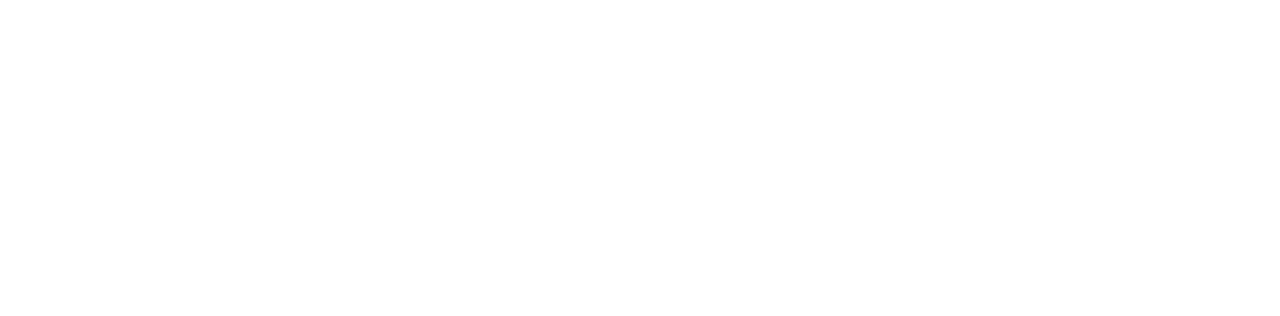
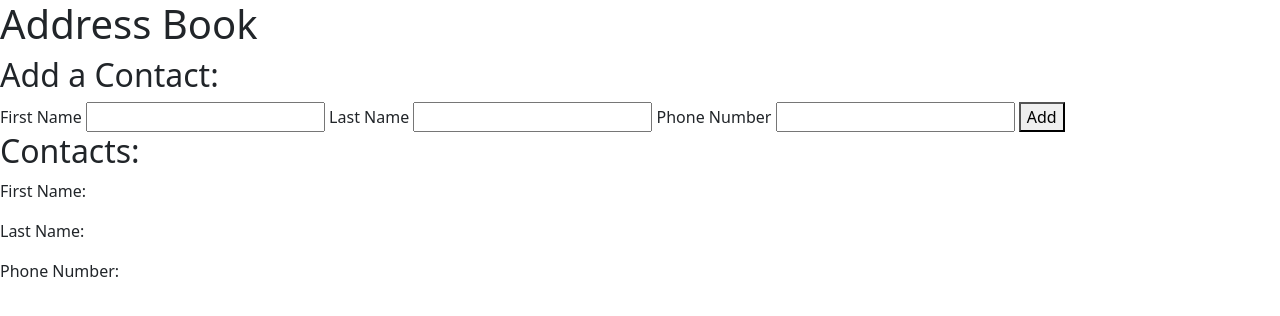
Before and after one commit to jmcmahon01/address-book, a plain HTML site: page index.html in a window 1280 px wide. Drawn offline with nearby package versions, Linux system fonts and the light colour scheme.

Commit message:
add html which will be incorporated in UI logic when written

```diff
--- a/index.html
+++ b/index.html
@@ -12,7 +12,27 @@
 </head>
 
 <body>
+  <h1>Address Book</h1>
+  <h2>Add a Contact:</h2>
+  <form id="new-contact">
+    <label for="new-first-name">First Name</label>
+    <input type="text" id="new-first-name" name="new-first-name">
+    <label for="new-last-name">Last Name</label>
+    <input type="text" id="new-last-name" name="new-last-name">
+    <label for="new-phone-number">Phone Number</label>
+    <input type="text" id="new-phone-number" name="new-phone-number">
+    <button type="submit">Add</button>
+  </form>
 
+  <h2>Contacts:</h2>
+  <div id="contacts">
+  </div>
+
+  <div id="contact-details" class="hidden">
+    <p>First Name: <span id="first-name"></span></p>
+    <p>Last Name: <span id="last-name"></span></p>
+    <p>Phone Number: <span id="phone-number"></span></p>
+  </div>
 </body>
 
 </html>
```
